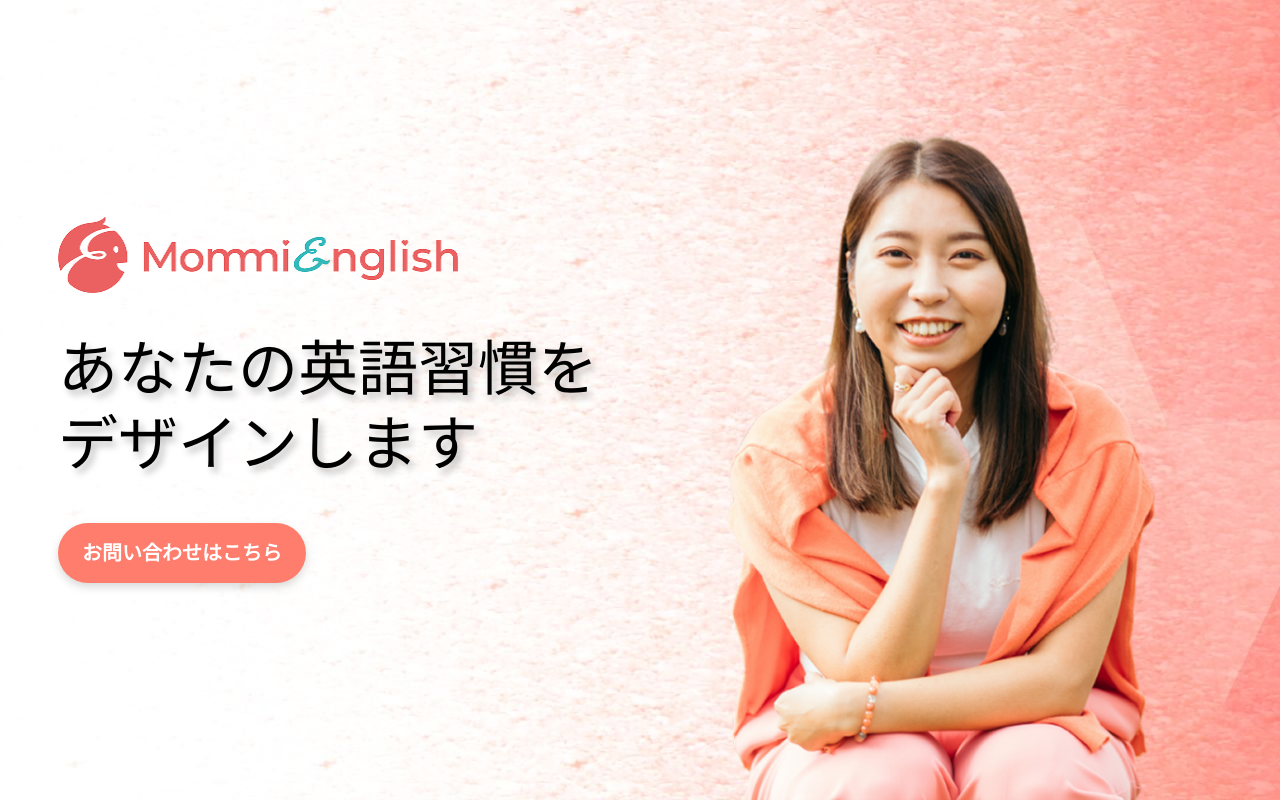
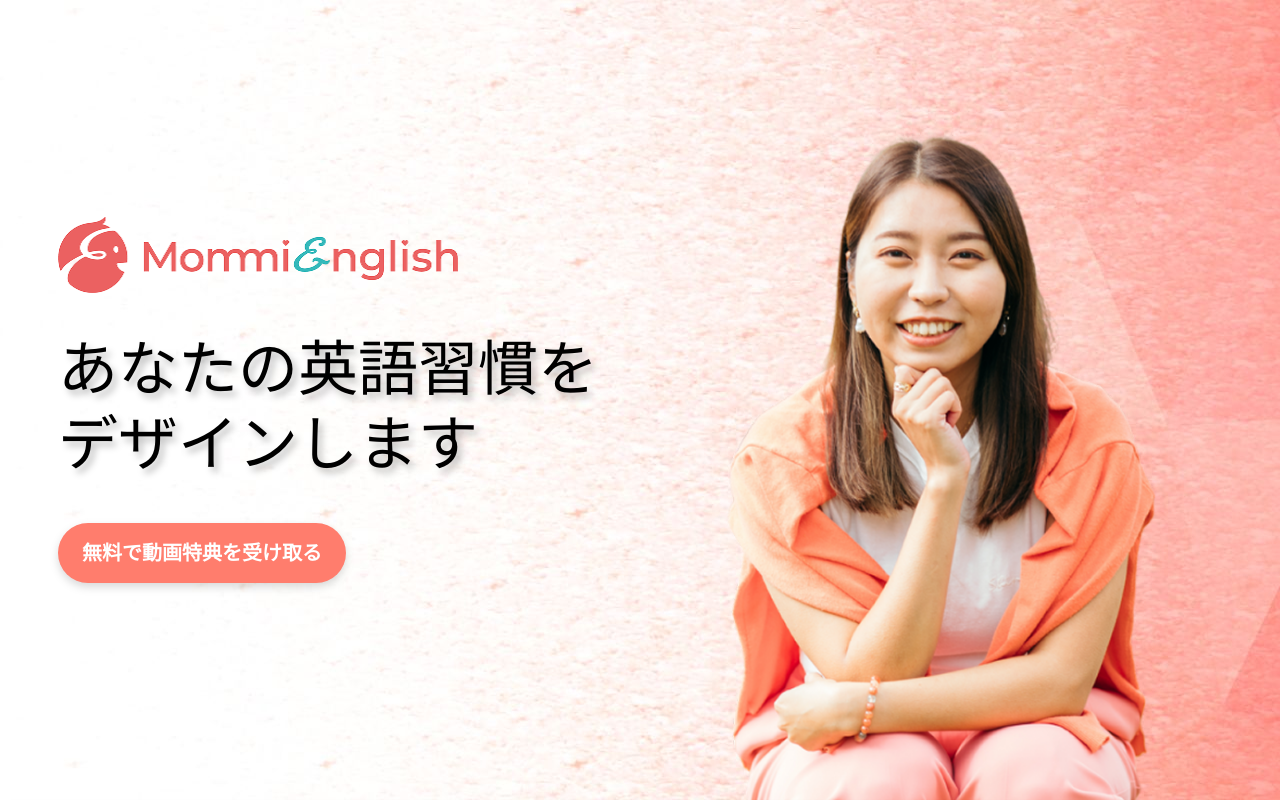
Before and after one commit to misternuks/mommienglishv2, a Next.js app: page / in a window 1280 px wide. Shown: the top 802 px of the page. Built offline with nearby package versions, Linux system fonts and the light colour scheme; a web font is replaced by a local one.

Commit message:
add href links for buttons

```diff
--- a/src/components/About.tsx
+++ b/src/components/About.tsx
@@ -14,12 +14,11 @@ export default function About() {
       {/* Image and Text Grid */}
       <div className="grid grid-cols-1 lg:grid-cols-2 gap-12">
         {/* Image */}
-        <div className="flex justify-center lg:justify-end">
+        <div className="relative aspect-square w-full max-w-[500px] justify-self-center lg:justify-self-end">
           <Image
             src="/about_pic.png"
             alt="Photo of Moena"
-            width={500}
-            height={500}
+            fill
             className=""
           />
         </div>
--- a/src/components/Footer.tsx
+++ b/src/components/Footer.tsx
@@ -3,7 +3,7 @@ import Image from "next/image"
 export default function Footer() {
   return(
     <footer className="w-full bg-brand min-h-[357px] grid grid-cols-1 lg:grid-cols-2 items-stretch p-16 gap-8 xl:gap-40">
-      <div className="lg:justify-self-end flex flex-col text-white max-w-[600px] gap-8">
+      <div className="lg:justify-self-end flex flex-col text-white max-w-[600px] gap-2 lg:gap-8">
         <div className="">
           <Image
             src="/logo_white.png"
@@ -26,7 +26,7 @@ export default function Footer() {
                 xmlns="http://www.w3.org/2000/svg"
                 fill="currentColor"
                 viewBox="0 0 24 24"
-                className="w-16 h-16"
+                className="w-16gap-2 lg: h-16"
               >
                 <path d="M7.75 2h8.5A5.75 5.75 0 0 1 22 7.75v8.5A5.75 5.75 0 0 1
                   16.25 22h-8.5A5.75 5.75 0 0 1 2 16.25v-8.5A5.75 5.75 0 0 1 7.75
@@ -48,7 +48,7 @@ export default function Footer() {
         </div>
       </div>
 
-      <div className="lg:justify-self-start flex flex-col text-black max-w-[600px] gap-8">
+      <div className="lg:justify-self-start flex flex-col text-black max-w-[600px] gap-2 lg:gap-8">
         <div className="h-[70px] flex items-center justify-start w-auto">
           <Image
             src="/logo_lumineglyph.png"
--- a/src/components/Hero.tsx
+++ b/src/components/Hero.tsx
@@ -22,10 +22,14 @@ export default function Hero() {
 
         {/* CTA */}
         <a
-          href="#"
+          href="
+            https://mommienglish-s2.studio.site/?fbclid=PAZXh0bgNhZW0CMTEAAaeYgkubwFipKozz1Jq334biJqjK_iDPcjuP-sZoS3JF-NjmMG41i4bVS7Xu2A_aem_0bUQC5KgcurxlH-8qkekjQ
+          "
+          target="_blank"
+          rel="noopener noreferrer"
           className="bg-brand text-white font-zen-maru-gothic text-lg sm:text-xl font-bold py-4 px-6 rounded-full border-none drop-shadow-lg hover:bg-brand/50 focus-visible:outline focus-visible:outline-offset-2 focus-visible:outline-brand transition min-w-[200px] text-center"
         >
-          お問い合わせはこちら
+          無料で動画特典を受け取る
         </a>
       </div>
 
--- a/src/components/Service.tsx
+++ b/src/components/Service.tsx
@@ -7,6 +7,7 @@ const services = [
     alt: "service card image 1",
     text: "「英語をやる毎日」ではなく「英語がある毎日」を徹底的に定着させます。マンツーマンレッスンは月に４回。不定期で同期や卒業生とのグループレッスンを実施します。オリジナルのハビットトラッカーや、500以上のすぐに使える英語フレーズ集を受講生限定にお渡ししています。また、進捗状況を確実に把握するため、Notionアプリ(無料)を使用し、課題の提出漏れや挫折のないようにサポートいたします。",
     button: {
+      href: "https://mommienglish-s2.studio.site/?fbclid=PAZXh0bgNhZW0CMTEAAaeYgkubwFipKozz1Jq334biJqjK_iDPcjuP-sZoS3JF-NjmMG41i4bVS7Xu2A_aem_0bUQC5KgcurxlH-8qkekjQ",
       btnText: "無料で動画特典を受け取る",
       btnClass: "bg-brand"
     }
@@ -18,6 +19,7 @@ const services = [
     alt: "service card image 2",
     text: "英語を“やらなきゃ”から“やりたい”へ。Cozy English Loungeは、英語をもっと気軽に、もっと楽しく、あなたのペースで続けられるオンラインコミュニティです。Discord(無料)を使用して、メンバーと交流ができたりプライベートルームで講師に質問や相談などできます。 忙しい日々の中でも、「ちょっと英語にふれたいな」と思ったときに、 ふわっと英語がある場所です。英語を勉強する場所じゃなくて、英語がそばにある暮らしを一緒に育てていく場所です。",
     button: {
+      href: "https://www.notion.so/Cozy-English-Lounge-1fd7d6f0255880f1b7f3ebd82195658c",
       btnText: "view more",
       btnClass: "bg-[#B5937F]"
     }
--- a/src/components/ServiceCard.tsx
+++ b/src/components/ServiceCard.tsx
@@ -30,7 +30,9 @@ export default function ServiceCard({ title, image, alt, text, button}: ServiceC
 
       {button?.btnText && (
         <a
-          href="#"
+          target="_blank"
+          rel="noopener noreferrer"
+          href={button?.href}
           className={`${button?.btnClass} text-white font-zen-maru-gothic text-lg sm:text-xl font-bold py-4 px-6 mt-8 rounded-full border-none drop-shadow-lg hover:bg-brand/50 focus-visible:outline focus-visible:outline-offset-2 focus-visible:outline-brand transition min-w-[200px] text-center self-center`}
         >
           {button?.btnText}
```
